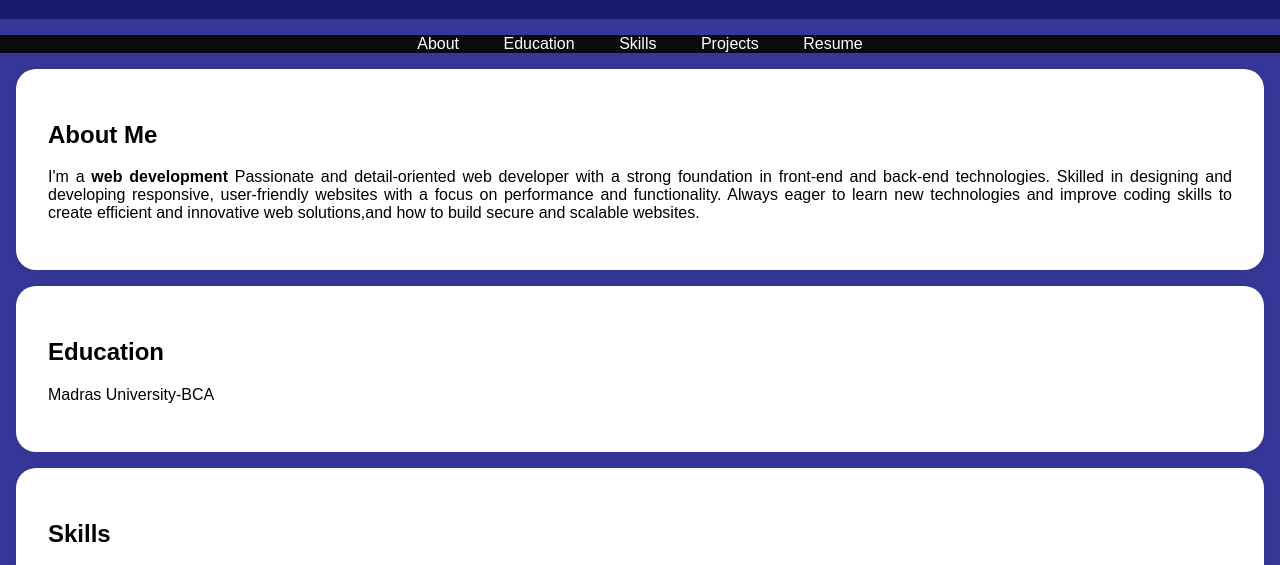
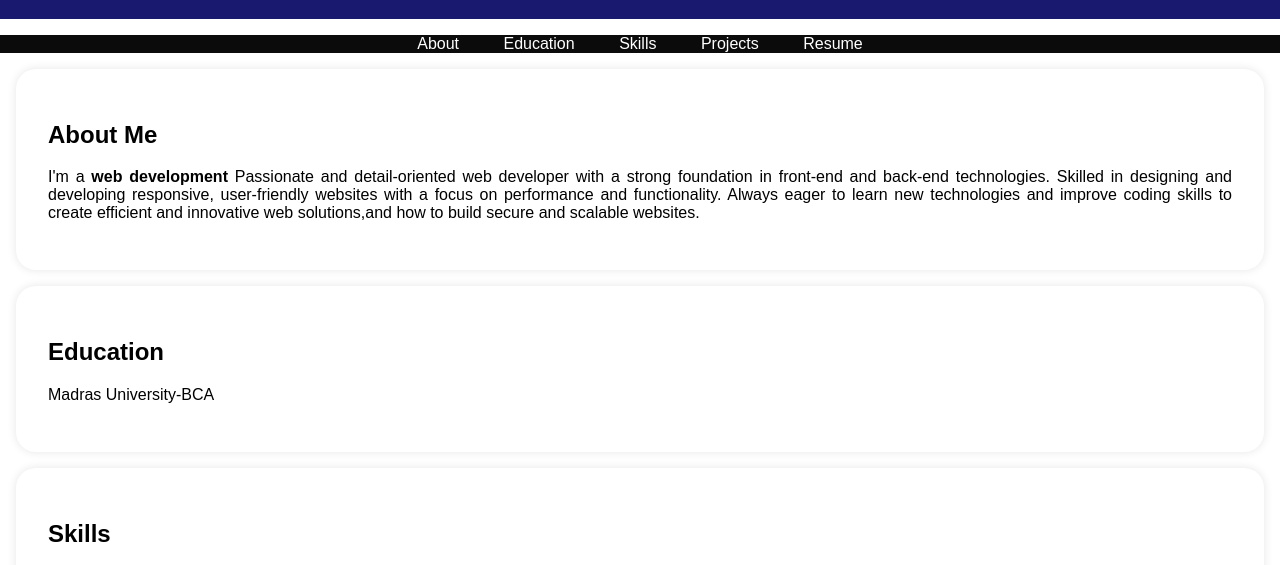
Before and after one commit to MythiliSanjaiyan/digital-portfolio, a plain HTML site: page index.html in a window 1280 px wide. Shown: the part 178-743 px from the top of the page. Drawn offline with Linux system fonts and the light colour scheme.

Commit message:
index.html

```diff
--- a/index.html
+++ b/index.html
@@ -7,7 +7,7 @@
             font-family: Arial, sans-serif;
             margin: 0;
             padding: 0;
-            background-color: #37379a;
+            background-color: #rgb(123, 176, 240);
         }
 
         header {
```
